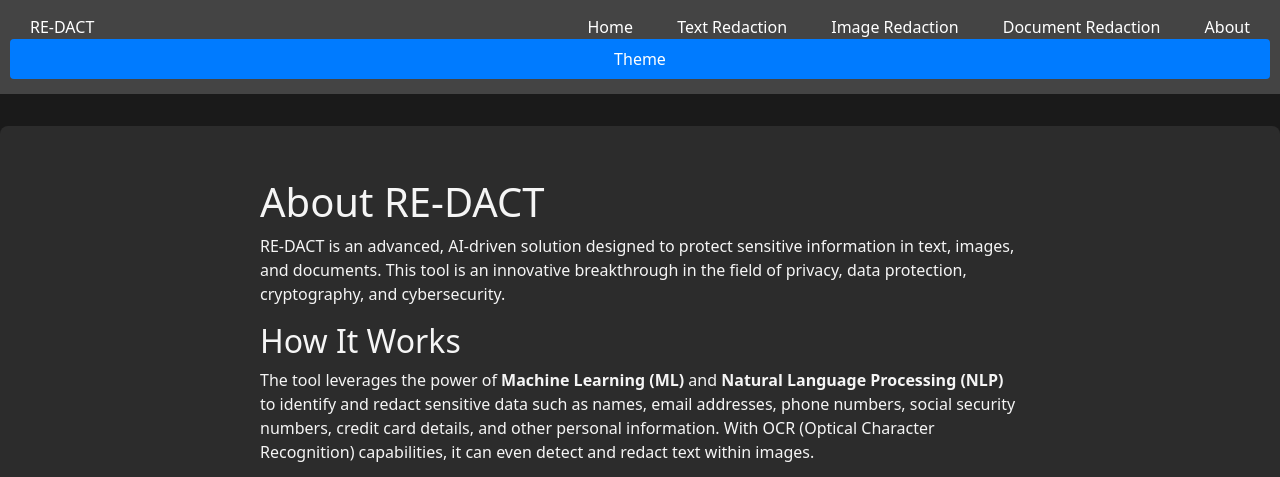
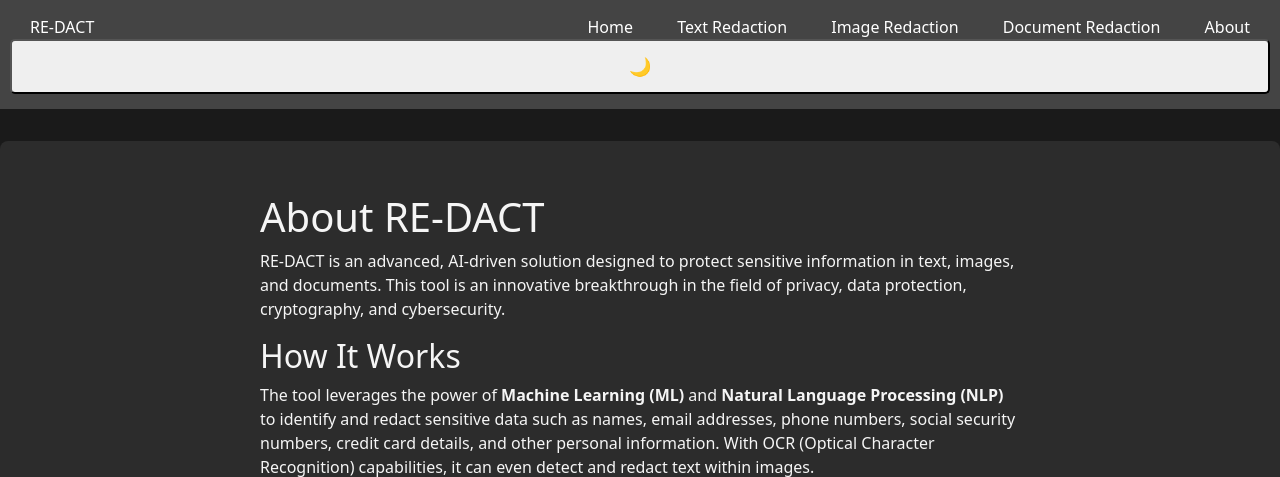
Before and after one commit to Vishwavichu67/RE-DACT, a Flask app: page /about in a window 1280 px wide. Shown: the top 477 px of the page. Run offline with Flask 2, Linux system fonts and the light colour scheme.

Commit message:
Update base.html

```diff
--- a/templates/base.html
+++ b/templates/base.html
@@ -21,7 +21,11 @@
       <a href="{{ url_for('document_redaction') }}">Document Redaction</a>
       <a href="{{ url_for('about') }}">About</a>
     </div>
-    <button class="theme-toggle" onclick="toggleTheme()">Theme</button>
+    <!-- Theme Toggle Button -->
+<button id="theme-toggle" class="theme-button">
+    <span id="theme-icon">🌙</span>
+</button>
+
   </nav>
   <main class="main-content">
     {% block content %}{% endblock %}
```
